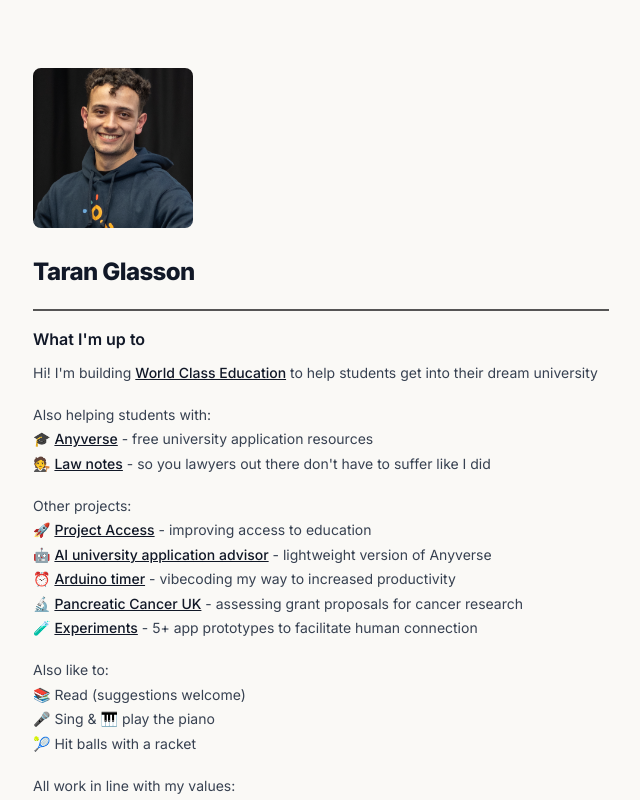
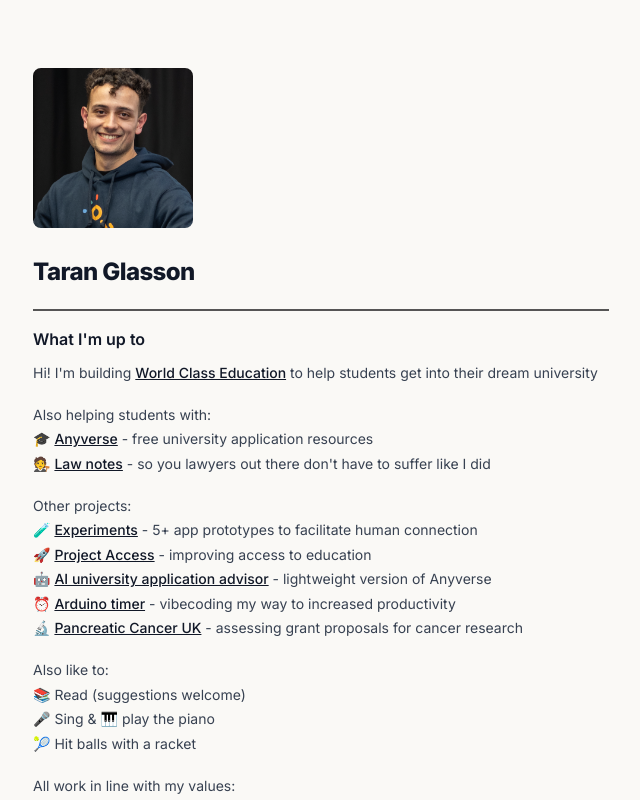
Before and after one commit to glastara/personal-website, a Next.js app: page / in a window 1280 px wide. Shown: the top 800 px of the page, without its empty margins (319-959 px from the left). Built offline with nearby package versions, Linux system fonts and the light colour scheme.

Commit message:
Update page.mdx to push experiments up

```diff
--- a/app/page.mdx
+++ b/app/page.mdx
@@ -28,11 +28,11 @@ Also helping students with:
 
 
 Other projects:
+    🧪 <Link href="/experiments">Experiments</Link> - 5+ app prototypes to facilitate human connection
     🚀 <Link href="https://projectaccess.org/" target="_blank" rel="noopener noreferrer">Project Access</Link> - improving access to education
     🤖 <Link href="https://github.com/glastara/ai-university-application-advisor" target="_blank" rel="noopener noreferrer">AI university application advisor</Link> - lightweight version of Anyverse
     ⏰ <Link href="https://github.com/glastara/Arduino-Timer" target="_blank" rel="noopener noreferrer">Arduino timer</Link> - vibecoding my way to increased productivity
     🔬 <Link href="https://www.pancreaticcancer.org.uk/" target="_blank" rel="noopener noreferrer">Pancreatic Cancer UK</Link> - assessing grant proposals for cancer research
-    🧪 <Link href="/experiments">Experiments</Link> - 5+ app prototypes to facilitate human connection
 
 Also like to:
     📚 Read (suggestions welcome)
```
